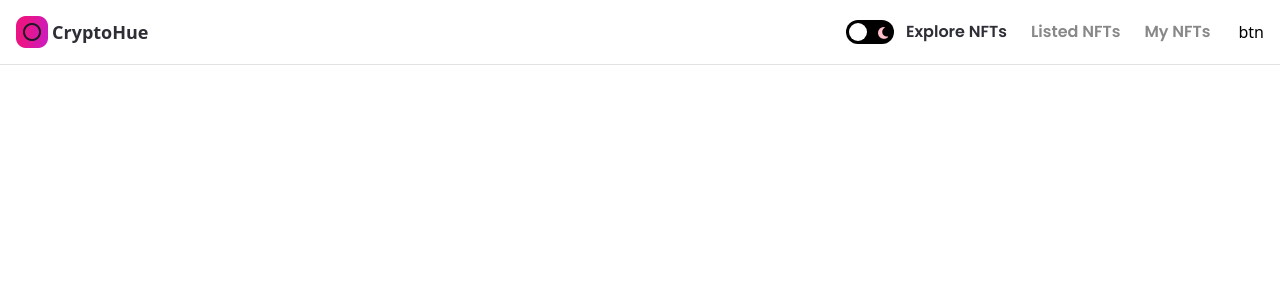
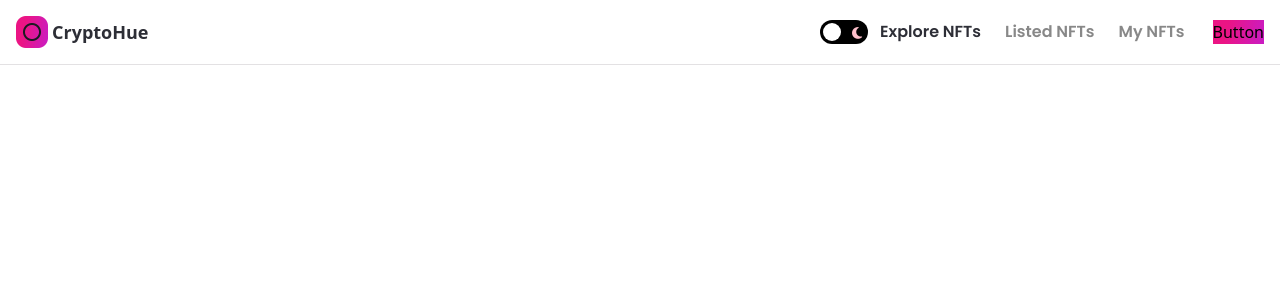
Before and after one commit to Jaumet91/nft-marketplace, a Next.js app: page / in a window 1280 px wide. Shown: the top 300 px of the page. Built offline with nearby package versions, Linux system fonts and the light colour scheme.

Commit message:
Button.tsx: created

```diff
--- /dev/null
+++ b/components/Button.tsx
@@ -0,0 +1,7 @@
+type Props = {}
+
+export const Button = (props: Props) => (
+  <button type="button" className={'nft-gradient '}>
+    Button
+  </button>
+)
--- a/components/ButtonGroup.tsx
+++ b/components/ButtonGroup.tsx
@@ -1,5 +1,9 @@
+import { Button } from './'
+
 type Props = {}
 
 export const ButtonGroup = (props: Props) => {
-  return <div>btn</div>
+  const hasConnected = false
+
+  return hasConnected ? <Button /> : <Button />
 }
--- a/components/index.ts
+++ b/components/index.ts
@@ -2,3 +2,4 @@ export * from './Footer'
 export * from './Navbar'
 export * from './MenuItems'
 export * from './ButtonGroup'
+export * from './Button'
```
